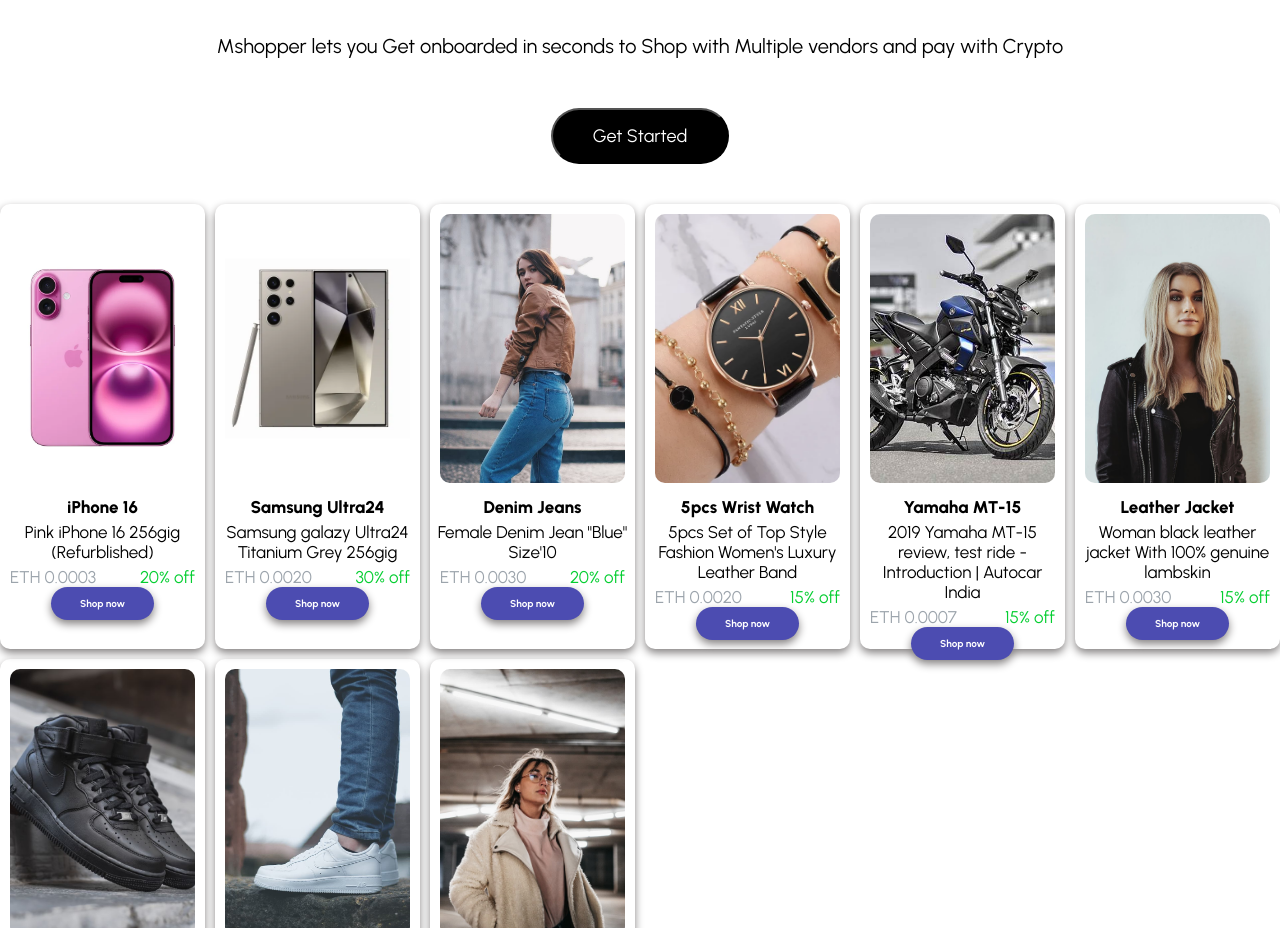
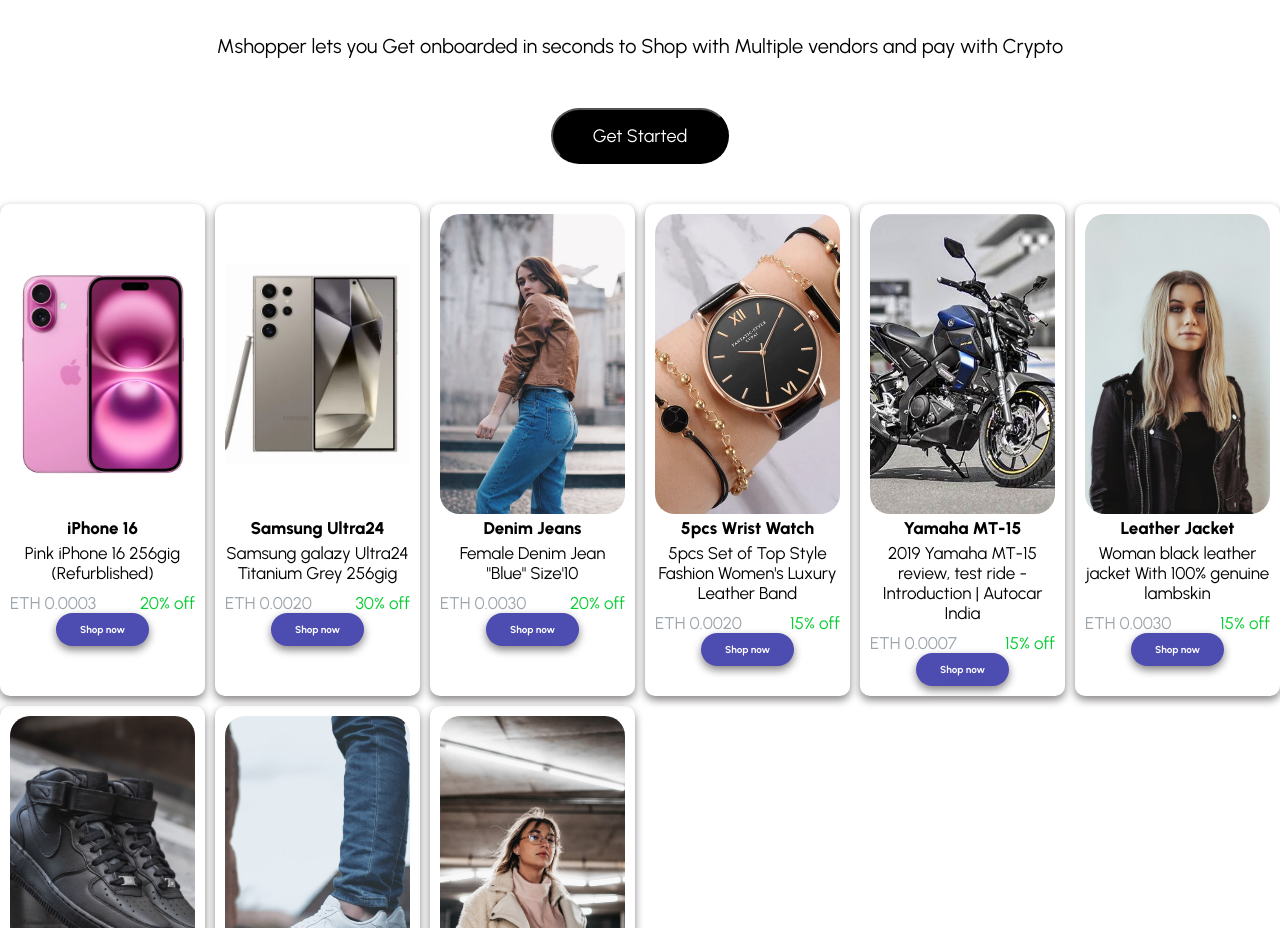
Before and after one commit to Eguonor28/Ecommerce-landing-page, a plain HTML site: page index.html in a window 1280 px wide. Shown: the part 390-1318 px from the top of the page. Drawn offline with Linux system fonts and the light colour scheme; a web font is replaced by a local one.

Commit message:
changed image height from % to px

```diff
--- a/style.css
+++ b/style.css
@@ -109,10 +109,9 @@ a {
   grid-template-columns: repeat(auto-fit, minmax(200px, 1fr));
   gap: 10px;
 }
-img {
+.main_products img {
   width: 100%;
-  height: 65%;
-  padding: 10px;
+  height: 300px;
   object-fit: cover;
   border-radius: 20px;
 }
@@ -120,7 +119,7 @@ img {
   font-weight: 800;
 }
 .product_description {
-  padding: 5px 5px 0px 5px;
+  padding: 5px 0px;
 }
 .shop_now {
   padding: 10px;
@@ -142,6 +141,7 @@ img {
 .image_container {
   box-shadow: 0 4px 8px rgb(134, 131, 131);
   border-radius: 10px;
+  padding: 10px;
 }
 .image_container:hover {
   margin: 5px;
@@ -152,7 +152,6 @@ img {
   justify-content: space-between;
   max-width: 100%;
   margin-top: 5px;
-  padding: 0 10px;
 }
 .price {
   color: rgb(156, 164, 172);
```
